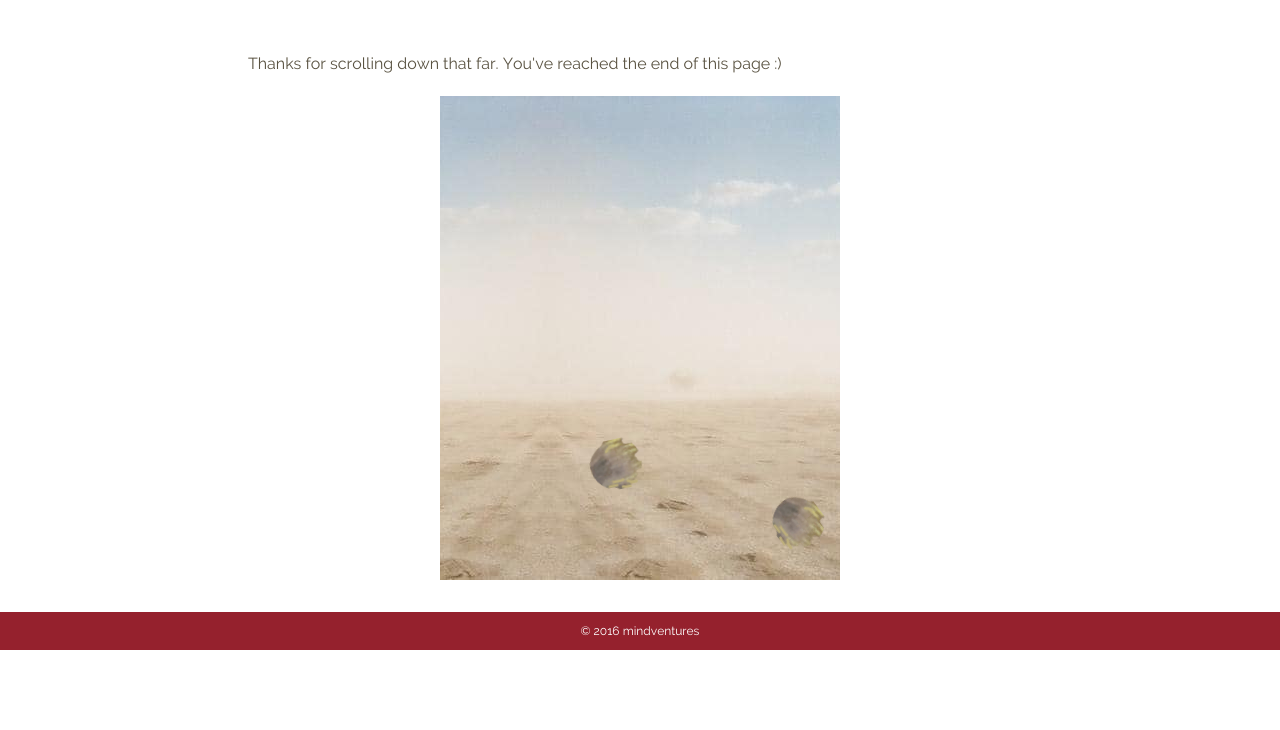
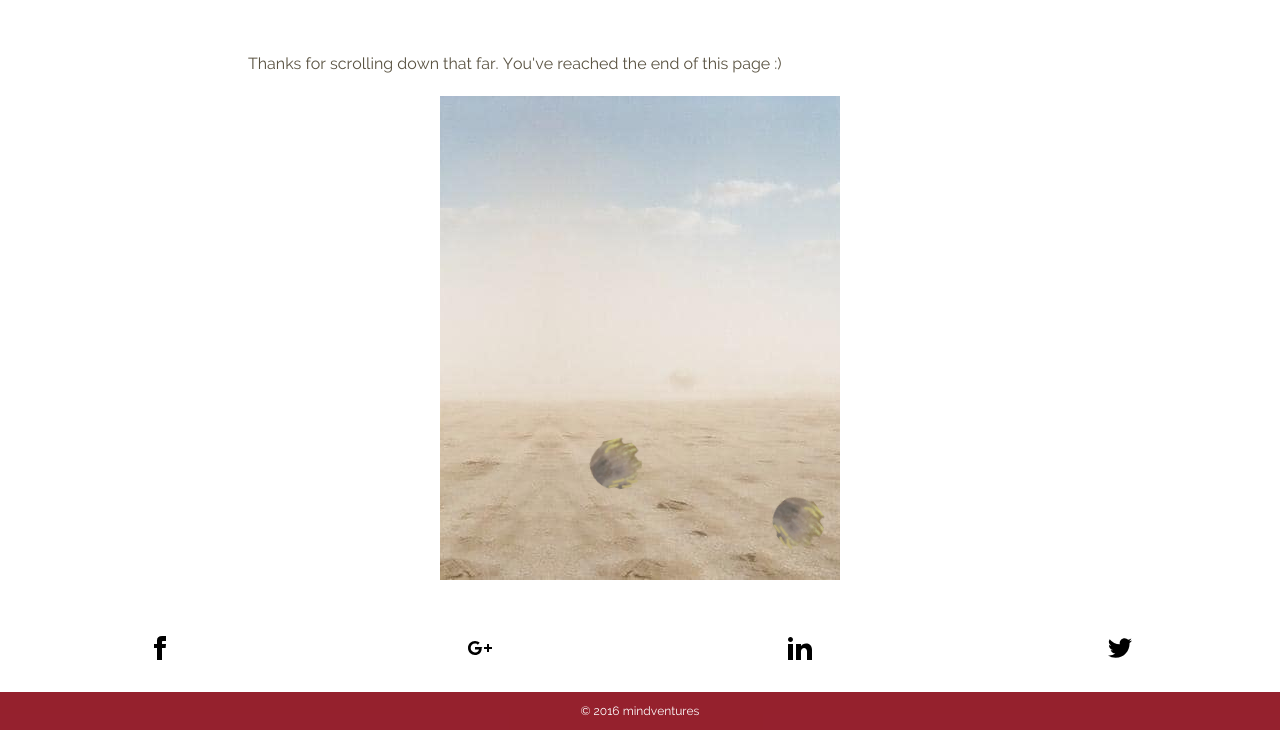
Before and after one commit to azieh/wpo_test, a website built with Parcel: page index.html in a window 1280 px wide. Shown: the part 6399-7129 px from the top of the page. Before the commit the page ends 7049 px from the top, so only its background shows below. Built offline with nearby package versions, Linux system fonts and the light colour scheme.

Commit message:
added icons at the bottom of the page

```diff
--- a/css/styles.css
+++ b/css/styles.css
@@ -449,3 +449,15 @@ body {
     animation: typing 8s steps(15),
     caret 1s steps(1) infinite;
 }
+
+.actions {
+    display: flex;
+    justify-content: space-around;
+    margin: 0 0 16px;
+}
+
+.actions__action a {
+    display: block;
+    width: 24px;
+    height: 24px;
+}
--- a/index.html
+++ b/index.html
@@ -276,6 +276,15 @@
 
 </div>
 
+<section class="main-content__section">
+    <ul class="actions">
+        <li class="actions__action svg-iconmonstr-facebook-1 svg-iconmonstr-facebook-1-dims"><a href="#"></a></li>
+        <li class="actions__action svg-iconmonstr-google-plus-1 svg-iconmonstr-google-plus-1-dims"><a href="#"></a></li>
+        <li class="actions__action svg-iconmonstr-linkedin-1 svg-iconmonstr-linkedin-1-dims"><a href="#"></a></li>
+        <li class="actions__action svg-iconmonstr-twitter-1 svg-iconmonstr-twitter-1-dims"><a href="#"></a></li>
+    </ul>
+</section>
+
 <footer class="footer">
     <p class="footer__text">&copy; 2016 mindventures</p>
 </footer>
```
